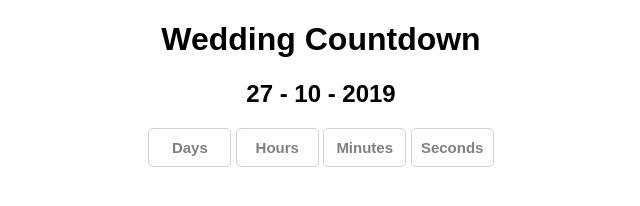
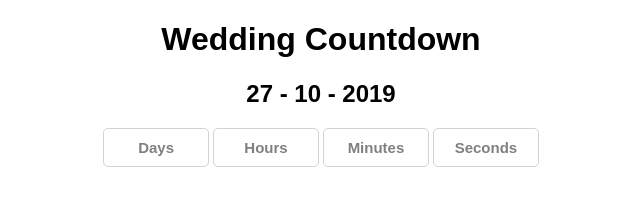
Before and after one commit to anchowake/countdown, a plain HTML site: page index.html in a window 1280 px wide. Shown: the whole page, without its empty margins (319-959 px from the left). Drawn offline with Linux system fonts and the light colour scheme.

Commit message:
New counter element size

```diff
--- a/src/css/base.css
+++ b/src/css/base.css
@@ -14,7 +14,7 @@ h1, h2 {
     display: inline-block;
     border: 1px solid #D3D3D3;
     border-radius: 5px;
-    width: 18%;
+    width: 23%;
     height: auto;
     padding: 10px 0;
 }
```
